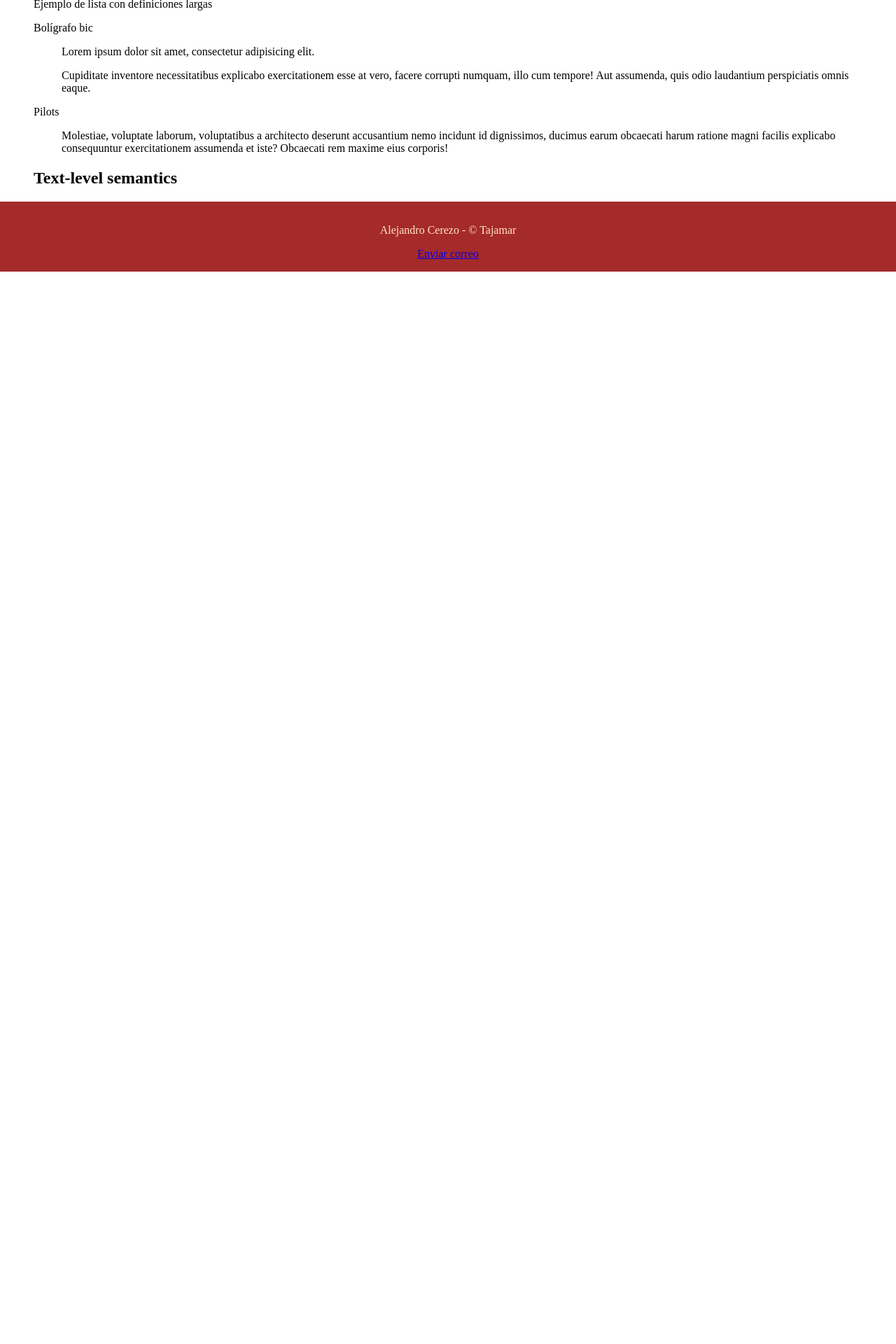
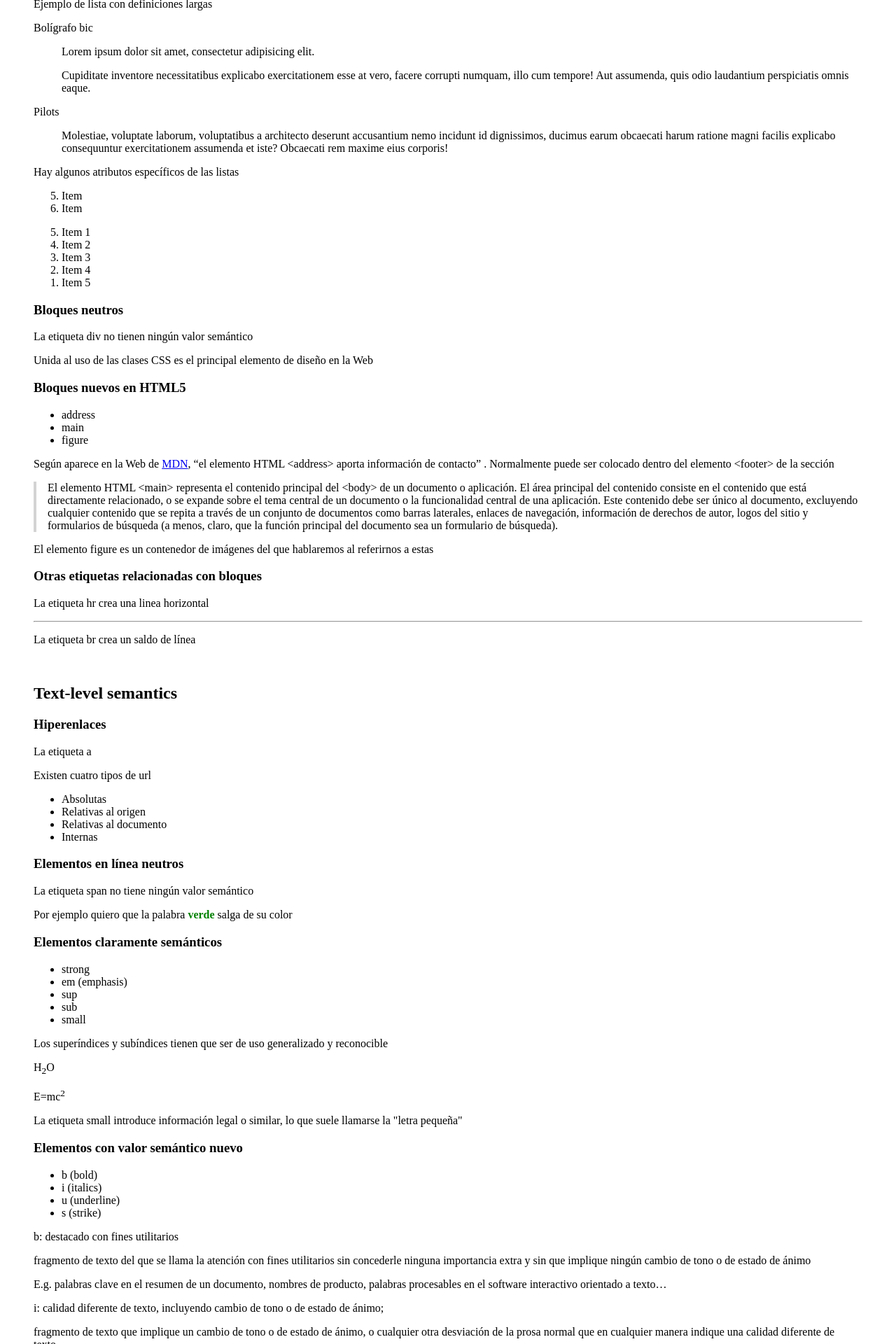
Before and after one commit to tajamar-web2019/curso_web_2009, a PHP site: page / in a window 1280 px wide. Shown: the part 2840-4760 px from the top of the page at 70% size. Before the commit the page ends 3228 px from the top, so only its background shows below. Run offline with PHP 8.4, Linux system fonts and the light colour scheme.

Commit message:
Text-Line Semantics

```diff
--- a/06_elementos/css/style.css
+++ b/06_elementos/css/style.css
@@ -76,3 +76,21 @@ ol {
 .clearfix {
     clear: both;
 }
+
+footer a {
+    color: inherit;
+}
+
+.main_footer p {
+    margin-bottom: 0;
+    margin-top: 0;
+}
+
+.verde {
+    color: green;
+    font-weight: bold;
+}
+
+/* strong {
+    font-weight: normal;
+} */
--- a/06_elementos/index.html
+++ b/06_elementos/index.html
@@ -10,10 +10,10 @@
 <body>
     <header class="main_header">
         <h1>Etiquetas de HTML</h1>
-        <p>Clasificación de las etiquetas según el estándar HTML 5.2</p>
+        <p>Clasificación de las <strong>etiquetas</strong> según el <strong>estándar HTML 5.2</strong></p>
     </header>
     <div class="content_wrapper">
-        <p>El estándar diferencia inicialmente tres tipos diferentes de etiquetas: <span lang="en">Sections, Grouping content & Text-level semantics</span> </p>
+        <p>El estándar de <abbr title="HyperText Markup Language"><a href="https://www.w3.org/TR/html52/">HTML</a></abbr> diferencia inicialmente tres tipos de <strong>etiquetas</strong>: <span lang="en">Sections, Grouping content & Text-level semantics</span> </p>
         <section id="sections_elements">
             <header>
                 <h2 lang="en">Sections Elements</h2>
@@ -55,8 +55,8 @@
             <section id="footer">
                 <h3>Etiqueta footer</h3>
                 <blockquote cite="https://developer.mozilla.org/es/docs/Web/HTML/Elemento/footer">
-                    <p>El Elemento HTML Footer (&lt;footer&gt;) representa un pie de página para el contenido de sección más cercano o el elemento raíz de sección (p.e, su ancestro mas cercano article, aside, nav, section, blockquote, body, details, fieldset, figure, td).</p>
-                    <p>Un pie de página típicamente contiene información acerca de el autor de la sección, datos de derechos de autor o enlaces a documentos relacionados.</p>
+                    <p>El Elemento HTML Footer (&lt;footer&gt;) representa un pie de página para el contenido de sección más cercano o el elemento raíz de sección (p.e, su ancestro más cercano article, aside, nav, section, blockquote, body, details, fieldset, figure, td).</p>
+                    <p>Un pie de página típicamente contiene información acerca del autor de la sección, datos de derechos de autor o enlaces a documentos relacionados.</p>
                     <footer>
                         <cite>
                             <a href="https://developer.mozilla.org/es/docs/Web/HTML/Elemento/footer/#wikiArticle">https://developer.mozilla.org/es/docs/Web/HTML/Elemento/footer</a>
@@ -78,7 +78,8 @@
             </section>
             <section id="article">
                 <h3>Etiqueta article</h3>
-                <blockquote cite="https://developer.mozilla.org/es/docs/Web/HTML/Elemento/article">El Elemento article de HTML (&lt;article&gt;) representa una composición auto-contenida en un documento, página, una aplicación o en el sitio, que se destina a distribuir de forma independiente o reutilizable, por ejemplo, en la sindicación. Podría ser un mensaje en un foro, un artículo de una revista o un periódico, una entrada de blog, un comentario de un usuario, un widget interactivo o gadget, o cualquier otro elemento independiente del contenido
+                <blockquote cite="https://developer.mozilla.org/es/docs/Web/HTML/Elemento/article">El Elemento article de HTML (&lt;article&gt;) representa una composición auto-contenida en un documento, página, una aplicación o en el sitio, que se destina a distribuir de forma
+                <em>independiente o reutilizable</em>, por ejemplo, en la sindicación. Podría ser un mensaje en un foro, un artículo de una revista o un periódico, una entrada de blog, un comentario de un usuario, un widget interactivo o gadget, o cualquier otro elemento independiente del contenido
                     <footer>
                         <cite>
                             <a href="https://developer.mozilla.org/es/docs/Web/HTML/Elemento/article/#wikiArticle">https://developer.mozilla.org/es/docs/Web/HTML/Elemento/article</a>
@@ -155,17 +156,138 @@
                     </dd>
                     <dt>Pilots</dt><dd><p>Molestiae, voluptate laborum, voluptatibus a architecto deserunt accusantium nemo incidunt id dignissimos, ducimus earum obcaecati harum ratione magni facilis explicabo consequuntur exercitationem assumenda et iste? Obcaecati rem maxime eius corporis!</p></dd>
                 </dl>
+                <p>Hay algunos atributos específicos de las listas</p>
+                <ol start="5">
+                    <li>Item</li>
+                    <li>Item</li>
+                </ol>
+                <ol reversed>
+                    <li>Item 1</li>
+                    <li>Item 2</li>
+                    <li>Item 3</li>
+                    <li>Item 4</li>
+                    <li>Item 5</li>
+                </ol>
+            </section>
+            <section>
+                <h3>Bloques neutros</h3>
+                <p>La etiqueta div no tienen ningún valor semántico</p>
+                <p>Unida al uso de las clases CSS es el principal elemento de diseño en la Web</p>
+            </section>
+            <section>
+                <h3>Bloques nuevos en HTML5</h3>
+                <ul>
+                    <li>address</li>
+                    <li>main</li>
+                    <li>figure</li>
+                </ul>
+                <p>Según aparece en la Web de <a href="https://developer.mozilla.org/es/docs/Web/HTML/Elemento/address">MDN</a>, <q cite="https://developer.mozilla.org/es/docs/Web/HTML/Elemento/address">el elemento HTML &lt;address&gt; aporta información de contacto</q> . Normalmente puede ser colocado dentro del elemento &lt;footer&gt; de la sección </p>
+                <blockquote>El elemento HTML &lt;main&gt; representa el contenido principal del &lt;body&gt; de un documento o aplicación. El área principal del contenido consiste en el contenido que está directamente relacionado, o se expande sobre el tema central de un documento o la funcionalidad central de una aplicación. Este contenido debe ser único al documento, excluyendo cualquier contenido que se repita a través de un conjunto de documentos como barras laterales, enlaces de navegación, información de derechos de autor, logos del sitio y formularios de búsqueda (a menos, claro, que la función principal del documento sea un formulario de búsqueda).
+                </blockquote>
+                <p>El elemento figure es un contenedor de imágenes del que hablaremos al referirnos a estas</p>
+            </section>
+            <section>
+                <h3>Otras etiquetas relacionadas con bloques</h3>
+                <p>La etiqueta hr crea una linea horizontal</p>
+                <hr>
+                <p>La etiqueta br crea un saldo de línea</p>
+                <br>
             </section>
         </section>
         <section id="text-level">
             <header>
                 <h2>Text-level semantics</h2>
             </header>
+            <section>
+                <h3>Hiperenlaces</h3>
+                <p>La etiqueta a</p>
+                <p>Existen cuatro tipos de url</p>
+                <ul>
+                    <li>Absolutas</li>
+                    <li>Relativas al origen</li>
+                    <li>Relativas al documento</li>
+                    <li>Internas</li>
+                </ul>
+            </section>
+            <section>
+                <h3>Elementos en línea neutros</h3>
+                <p>La etiqueta span no tiene ningún valor semántico</p>
+                <p>Por ejemplo quiero que la palabra <span class="verde">verde</span> salga de su color</p>
+            </section>
+            <section>
+                <h3>Elementos claramente semánticos</h3>
+                <ul>
+                    <li>strong</li>
+                    <li>em (emphasis)</li>
+                    <li>sup</li>
+                    <li>sub</li>
+                    <li>small</li>
+                </ul>
+                <p>Los superíndices y subíndices tienen que ser de uso generalizado y reconocible</p>
+                <p>H<sub>2</sub>O</p>
+                <p>E=mc<sup>2</sup></p>
+                <p>La etiqueta small introduce información legal o similar, lo que suele llamarse la "letra pequeña"</p>
+            </section>
+            <section>
+                <h3>Elementos con valor semántico nuevo</h3>
+                <ul>
+                    <li>b (bold)</li>
+                    <li>i (italics)</li>
+                    <li>u (underline)</li>
+                    <li>s (strike)</li>
+                </ul>
+                <p>b: destacado con fines utilitarios</p>
+                <p>fragmento de texto del que se llama la atención con fines utilitarios sin concederle ninguna importancia extra y sin que implique ningún cambio de tono o de estado de ánimo</p>
+                <p>E.g. palabras clave en el resumen de un documento, nombres de producto, palabras procesables en el software interactivo orientado a texto…</p>
+                <p>i: calidad diferente de texto, incluyendo cambio de tono o de estado de ánimo; </p>
+                <p>fragmento de texto que implique un cambio de tono o de estado de ánimo, o cualquier otra desviación de la  prosa normal que en cualquier manera indique una calidad diferente de texto.
+                </p>E.g. una designación taxonómica, un término técnico, una frase idiomática en otro lenguaje, un pensamiento  o un nombre de barco.<p>
+                <p>u: texto escrito de forma incorrecta voluntariamente; nombres propios chinos</p>
+                <p>s: elemento que ya no es correcto o relevante</p>
+            </section>
+            <section>
+                <h3>Elementos de tipo técnico</h3>
+                <ul>
+                    <li>samp (sample)</li>
+                    <li>code (code)</li>
+                    <li>kbd (keyboard)</li>
+                    <li>var (variebles)</li>
+                    <li>dfn (definition)</li>
+                    <li>abbr (abbr)</li>
+                </ul>
+                <p>La etiqueta abbr indica abreviaturas o acrónimos</p>
+            </section>
+            <section>
+                <h3>Uso de referencias y citas</h3>
+                <ul>
+                    <li>q (quote)</li>
+                    <li>cite (cite o referencia)</li>
+                    <p>Película: <cite>El Señor de los Anillos</cite></p>
+                </ul>
+            </section>
+            <section>
+                <h3>Otras etiquetas semánticas de HTML5</h3>
+                <ul>
+                    <li>time, e.g. <time datetime="2019-12-06">día de la constitución de este año</time></li>
+                    <li>mark marcado <mark>interactivo</mark></li>
+                </ul>
+            </section>
+            <section>
+                <h3>Edits</h3>
+                <ul>
+                    <li>Ins</li>
+                    <li>Del</li>
+                </ul>
+                <p>Muestran el contenido que se ha insertado (Instead) en lugar de otro, que por tanto se elimina (Deleted).</p>
+                <p><del>Esto ya no vale</del><ins>Ahora es así</ins></p>
+            </section>
         </section>
     </div>
     <footer class="main_footer">
-        <p>Alejandro Cerezo - &copy; Tajamar</p>
-        <a href="mailto://alce65@hotmail.es">Enviar correo</a>
+        <address>
+            <p>Alejandro Cerezo - <a href="mailto://alce65@hotmail.es">alce65@hotmail.es</a></p>
+            <p><small> &copy; Tajamar</small></p>
+        </address>
     </footer>
 </body>
 </html>
```
